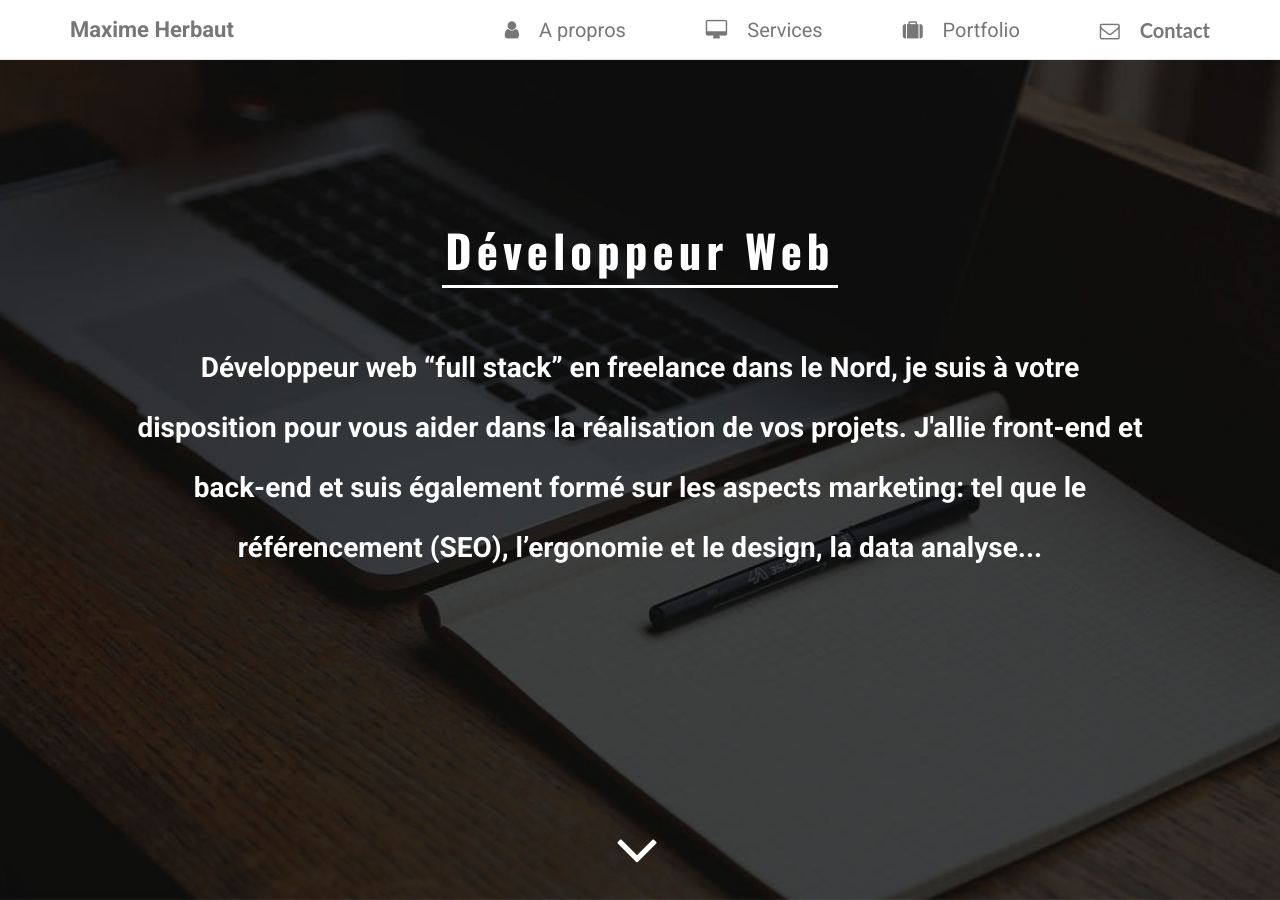
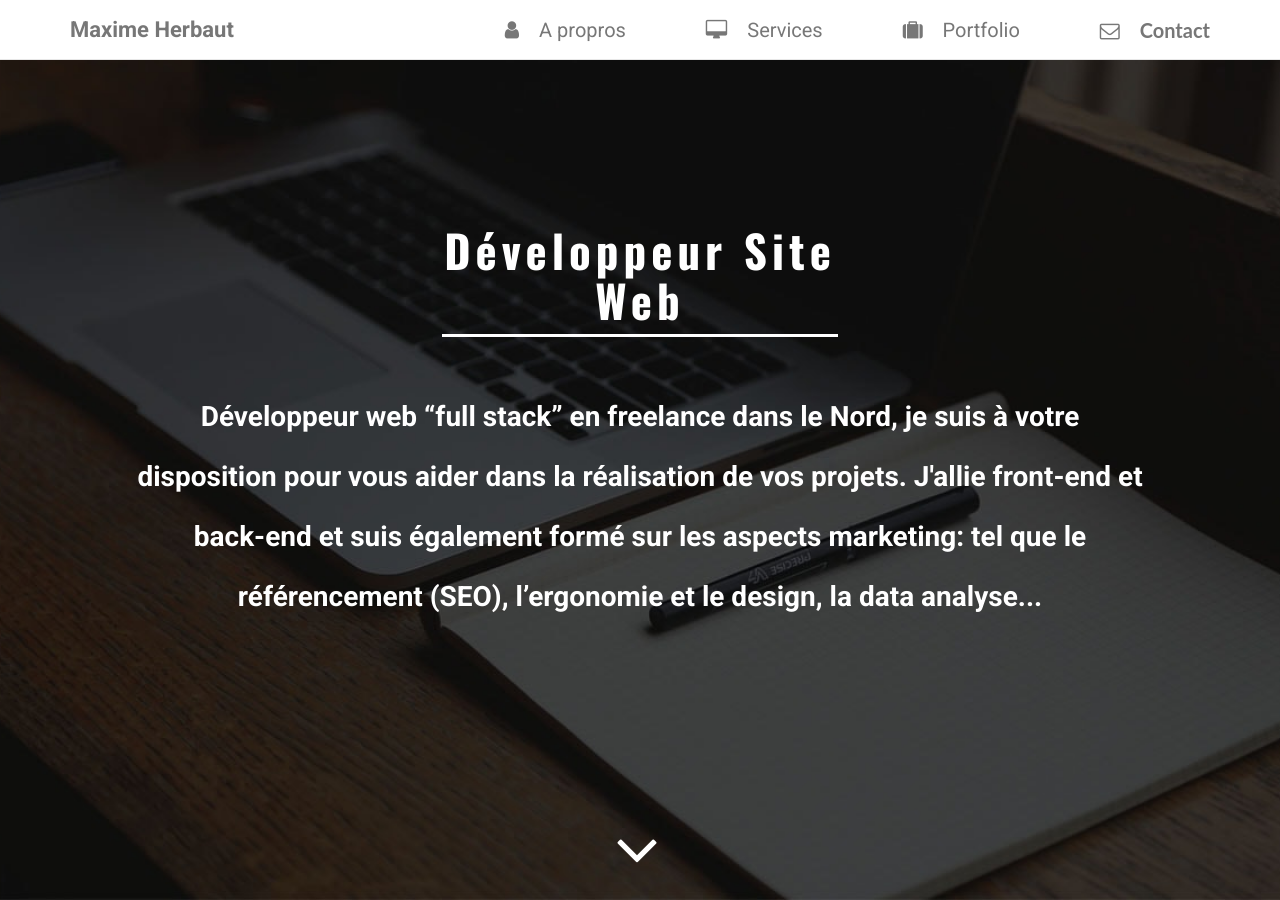
Before and after one commit to herbautmax/herbautmax.github.io, a Jekyll site: the page built from index.html, in a window 1280 px wide and 900 px high. Built offline with Jekyll 4.4.1, drawn with Linux system fonts in a browser that asks for light colours; nearby versions of some CDN libraries; the list of posts is cut into pages by our own code.

Commit message:
Update index.html

```diff
--- a/index.html
+++ b/index.html
@@ -36,7 +36,7 @@ css: index
 
 <div class="home-main">
   <div class="box-title">
-    <h1>Développeur Web</h1>
+    <h1>Développeur Site Web</h1>
     <div class="text">
       <p>Développeur web “full stack” en freelance dans le Nord,
         je suis à votre disposition pour vous aider dans la réalisation de vos projets.<span class="text-xs">
```
